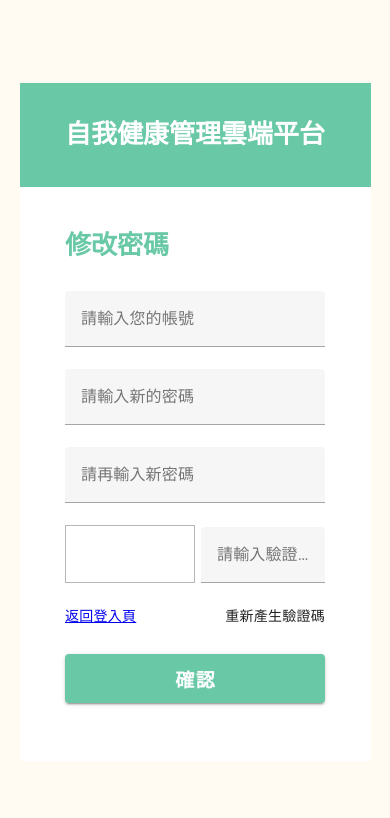
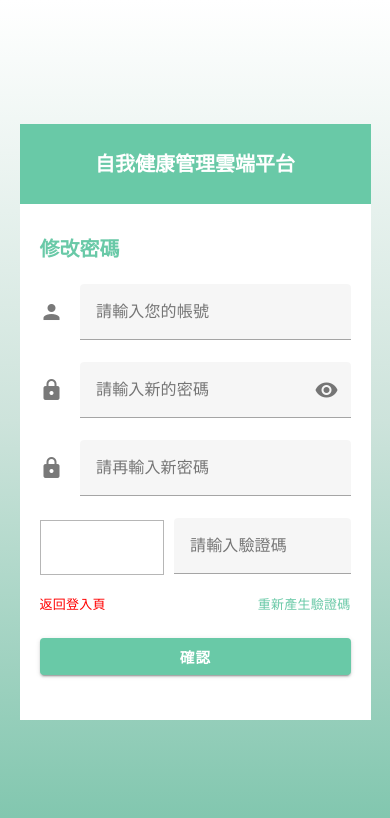
Before and after one commit to CarlosW1006/mosac, a Vue app: page /#/changePwd in a window 390 px wide. Shown: the top 818 px of the page. Built offline with nearby package versions, Linux system fonts and the light colour scheme; no server answers.

Commit message:
install js-sha256；edit Letmein、ChangePwd

```diff
--- a/package.json
+++ b/package.json
@@ -11,6 +11,7 @@
     "@mdi/font": "5.9.55",
     "axios": "^1.7.7",
     "core-js": "^3.8.3",
+    "js-sha256": "^0.11.0",
     "roboto-fontface": "*",
     "v-calendar": "^3.1.2",
     "vue": "^3.2.13",
--- a/src/assets/css/loginStyle.css
+++ b/src/assets/css/loginStyle.css
@@ -8,6 +8,9 @@
    font-size: 13px; /* 茅點 */
    align-items: center;
    justify-content: center;
+
+   background: linear-gradient(to top, #7dc5ac, #cde3db, #ffffff);
+   background: -webkit-linear-gradient(to top, #3a1c71, #d76d77, #ffaf7b);
 }
 
 .sys-title {
@@ -44,8 +47,9 @@
 }
 
 .verify-frame {
-   width: 50%;
-   height: 4.5em;
+   width: 40%;
+   height: 4.3em;
+   margin-right: 1em;
    margin-bottom: 1.8em;
    border: 0.5px solid #b6b6b6;
    display: flex;
@@ -54,9 +58,25 @@
 }
 
 .verify-frame p {
-   font-size: 1.8em;
+   font-size: 2.5em;
    font-weight: 400;
-   color: blue;
+   background: linear-gradient(to right, #3a1c71, #d76d77, #ffaf7b);
+   background: -webkit-linear-gradient(to top, #3a1c71, #d76d77, #ffaf7b);
+   background-clip: text;
+   -webkit-background-clip: text;
+   color: transparent;
+}
+
+.forgot-pwd {
+   color: block;
+   color: red;
+   text-decoration: none;
+   font-size: 1.3em !important;
+}
+
+.change-vcode {
+   color: #69c9a7;
+   font-size: 1.3em !important;
 }
 
 .login-btn {
@@ -71,7 +91,25 @@
       width: 90%;
    }
 
+   .center-container {
+      font-size: 10px; /* 茅點 */
+   }
+
    .sys-title {
       font-size: 2em;
    }
+
+   .verify-frame {
+      height: 5.5em;
+   }
+
+   .login-frame {
+      padding: 3em 2em 4.5em;
+   }
+
+
+   .verify-frame p {
+      font-size: 2.5em;
+   }
+
 }
--- a/src/assets/css/survey.css
+++ b/src/assets/css/survey.css
@@ -77,6 +77,7 @@
 
 .button-container {
    display: flex;
+   margin-bottom: 1em;
 }
 
 .submitBtn {
--- a/src/components/ChangePwd.vue
+++ b/src/components/ChangePwd.vue
@@ -4,18 +4,46 @@
          <p class="sys-title">自我健康管理雲端平台</p>
          <v-form fast-fail class="login-frame">
             <h2 class="frame-title">修改密碼</h2>
-            <v-text-field v-model="userid" label="請輸入您的帳號"></v-text-field>
-            <v-text-field v-model="password" label="請輸入新的密碼"></v-text-field>
-            <v-text-field v-model="repassword" label="請再輸入新密碼"></v-text-field>
+            <v-text-field
+               v-model="userid"
+               label="請輸入您的帳號" solo
+               @keydown.enter="changeConfirm(userid, password, repassword, verifycode)"
+            >
+               <template v-slot:prepend>
+                  <v-icon>mdi-account</v-icon>
+               </template>
+            </v-text-field>
+            <v-text-field
+               v-model="password"
+               label="請輸入新的密碼" solo
+               :type="showPassword ? 'text' : 'password'" autocomplete
+               :append-inner-icon="showPassword ? 'mdi-eye-off' : 'mdi-eye'"
+               @click:append-inner="togglePasswordVisibility"
+               @keydown.enter="changeConfirm(userid, password, repassword, verifycode)"
+            >
+               <template v-slot:prepend>
+                  <v-icon>mdi-lock</v-icon>
+               </template>
+            </v-text-field>
+            <v-text-field
+               v-model="repassword"
+               label="請再輸入新密碼" solo
+               type="password"
+               @keydown.enter="changeConfirm(userid, password, repassword, verifycode)"
+            >
+               <template v-slot:prepend>
+                  <v-icon>mdi-lock</v-icon>
+               </template>
+            </v-text-field>
 
             <div class="flex-container-login">
-               <label class="verify-frame"><p>{{ verifyCodeArr.verifyCode_question }}</p></label> &nbsp;&nbsp;
+               <label class="verify-frame"><p>{{ verifyCodeArr.verifyCode_question }}</p></label>
                <v-text-field v-model="verifycode" label="請輸入驗證碼"></v-text-field>
             </div>
 
             <div class="flex-container-login">
-               <a href="#/letmein" class="text-body-2 font-weight-regular">返回登入頁</a>
-               <button class="text-body-2 font-weight-regular">重新產生驗證碼</button>
+               <a href="#/letmein" class="text-body-2 font-weight-regular forgot-pwd">返回登入頁</a>
+               <button class="text-body-2 font-weight-regular change-vcode">重新產生驗證碼</button>
             </div><br>
 
             <v-btn @click="changeConfirm(userid, password, repassword, verifycode)" block class="mt-2 login-btn"><h3>確認</h3></v-btn>
@@ -37,6 +65,8 @@
          const repassword = ref('');
          const verifycode = ref('');
          const verifyCodeArr = ref('');
+
+         const showPassword = ref(false);
          const router = useRouter();
 
          // 呼叫 getVerifyCode 取得驗證碼資料
@@ -46,6 +76,11 @@
          function callVerifyCode() {
             getVerifyCode(verifyCodeArr);
             console.log('call success!!');
+         }
+
+         // 調整密碼顯示方式
+         function togglePasswordVisibility() {
+            showPassword.value = !showPassword.value;
          }
 
          function changeConfirm(userid, password, repassword, verifycode) {
@@ -62,8 +97,11 @@
             repassword,
             verifycode,
             verifyCodeArr,
+            showPassword,
+
             changeConfirm,
             callVerifyCode,
+            togglePasswordVisibility,
          };
       },
    };
--- /dev/null
+++ b/src/components/JS/encryption.js
@@ -0,0 +1,5 @@
+const sha256 = require('js-sha256');
+
+export function generateSHA256Hash(data) {
+   return sha256(data);
+}
--- a/src/components/Letmein.vue
+++ b/src/components/Letmein.vue
@@ -8,18 +8,29 @@
             <!-- 用 @keydown.enter 監聽 Enter 鍵 -->
             <v-text-field
                v-model="userid"
-               label="請輸入您的帳號"
+               label="請輸入您的帳號" solo
                @keydown.enter="callAuthFunc(userid, password, verifycode)"
-            ></v-text-field>
+            >
+               <template v-slot:prepend>
+                  <v-icon>mdi-account</v-icon>
+               </template>
+            </v-text-field>
 
             <v-text-field
                v-model="password"
-               label="請輸入您的密碼"
+               label="請輸入您的密碼" solo
+               :type="showPassword ? 'text' : 'password'" autocomplete
+               :append-inner-icon="showPassword ? 'mdi-eye-off' : 'mdi-eye'"
+               @click:append-inner="togglePasswordVisibility"
                @keydown.enter="callAuthFunc(userid, password, verifycode)"
-            ></v-text-field>
+            >
+               <template v-slot:prepend>
+                  <v-icon>mdi-lock</v-icon>
+               </template>
+            </v-text-field>
 
             <div class="flex-container-login">
-               <label class="verify-frame"><p>{{ verifyCodeArr.verifyCode_question }}</p></label> &nbsp;&nbsp;
+               <label class="verify-frame"><p>{{ verifyCodeArr.verifyCode_question }}</p></label>
                <v-text-field
                   v-model="verifycode"
                   label="請輸入驗證碼"
@@ -28,8 +39,8 @@
             </div>
 
             <div class="flex-container-login">
-               <a href="#/changePwd" class="text-body-2 font-weight-regular">忘記密碼?</a>
-               <button class="text-body-2 font-weight-regular" @click="callVerifyCode()">重新產生驗證碼</button>
+               <a href="#/changePwd" class="text-body-2 font-weight-regular forgot-pwd">忘記密碼?</a>
+               <button class="text-body-2 font-weight-regular change-vcode" @click="callVerifyCode()">重新產生驗證碼</button>
             </div><br>
 
             <!-- 按鈕點擊也會觸發 login -->
@@ -44,6 +55,7 @@
 <script>
    import { ref } from 'vue';
    import { useRouter } from 'vue-router';
+   import { generateSHA256Hash } from './JS/encryption.js';
    import { getVerifyCode, sendAuth } from './JS/authservice.js';
 
    export default {
@@ -53,6 +65,8 @@
          const password = ref('');
          const verifycode = ref('');
          const verifyCodeArr = ref('');
+
+         const showPassword = ref(false);
          const router = useRouter();
 
          // 呼叫 getVerifyCode 取得驗證碼資料
@@ -64,9 +78,17 @@
             console.log('call success!!');
          }
 
+         // 調整密碼顯示方式
+         function togglePasswordVisibility() {
+            showPassword.value = !showPassword.value;
+         }
+
          // 呼叫 sendAuth 傳送使用者登入資料
          function callAuthFunc() {
-            sendAuth(userid.value, password.value, verifycode.value, verifyCodeArr.value.verifyCode_ans).then(() => {
+            const encrypt_password = generateSHA256Hash(password.value);
+
+            sendAuth(userid.value, encrypt_password, verifycode.value, verifyCodeArr.value.verifyCode_ans)
+            .then(() => {
                router.push('/index').then(() => {
                   window.location.reload();
                });
@@ -78,8 +100,11 @@
             password,
             verifycode,
             verifyCodeArr,
+            showPassword,
+
             callAuthFunc,
             callVerifyCode,
+            togglePasswordVisibility,
          };
       },
    };
--- a/src/router/index.js
+++ b/src/router/index.js
@@ -172,14 +172,19 @@ router.beforeEach((to, from, next) => {
    const session = sessionStorage.getItem('session');
    const isSurvey = sessionStorage.getItem('isSurvey');
 
-   if (to.path === '/letmein' && session) {
+   if(to.path === '/letmein' && session) {
       next({ path: '/index' });
-   } else if (to.meta.requiresAuth) {
-      if (!session) {
+   } else if(to.meta.requiresAuth) {
+      if(!session) {
          next({ path: '/letmein' });
-      } else if (isSurvey !== 'true' && to.path !== '/survey') {
+      } else if(isSurvey !== 'true' && to.path !== '/survey') {
          next({ path: '/survey' });
-      } else {
+      }
+      else if( isSurvey === 'true' && to.path === '/survey') {
+         alert('親愛的用戶您好，本月已填寫過問卷，頁面將跳轉至系統首頁')
+         next({ path: '/index'});
+      }
+      else {
          next();
       }
    } else {
```
Also changed, not shown: 1 other file (tests, documents, lock files or other folders).
